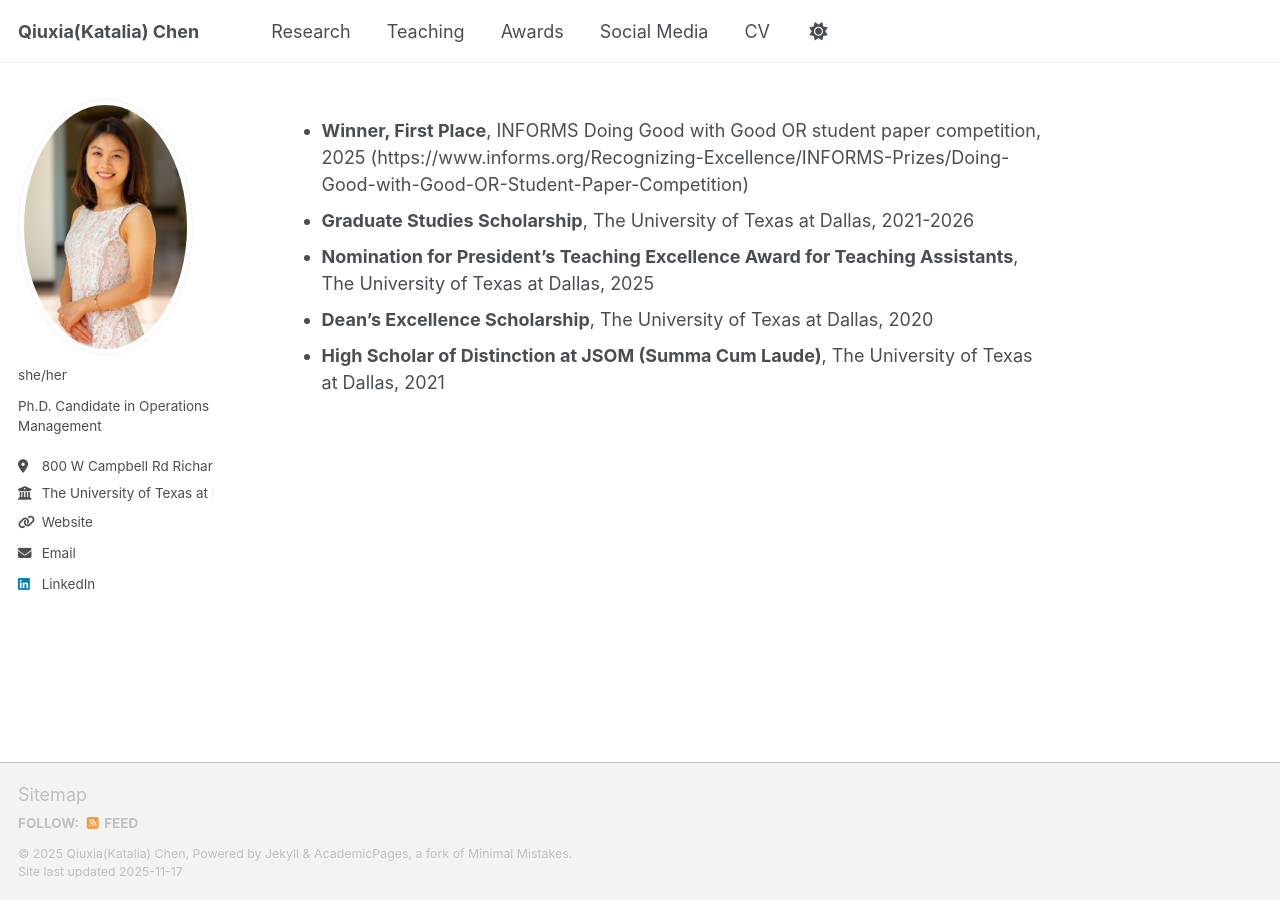
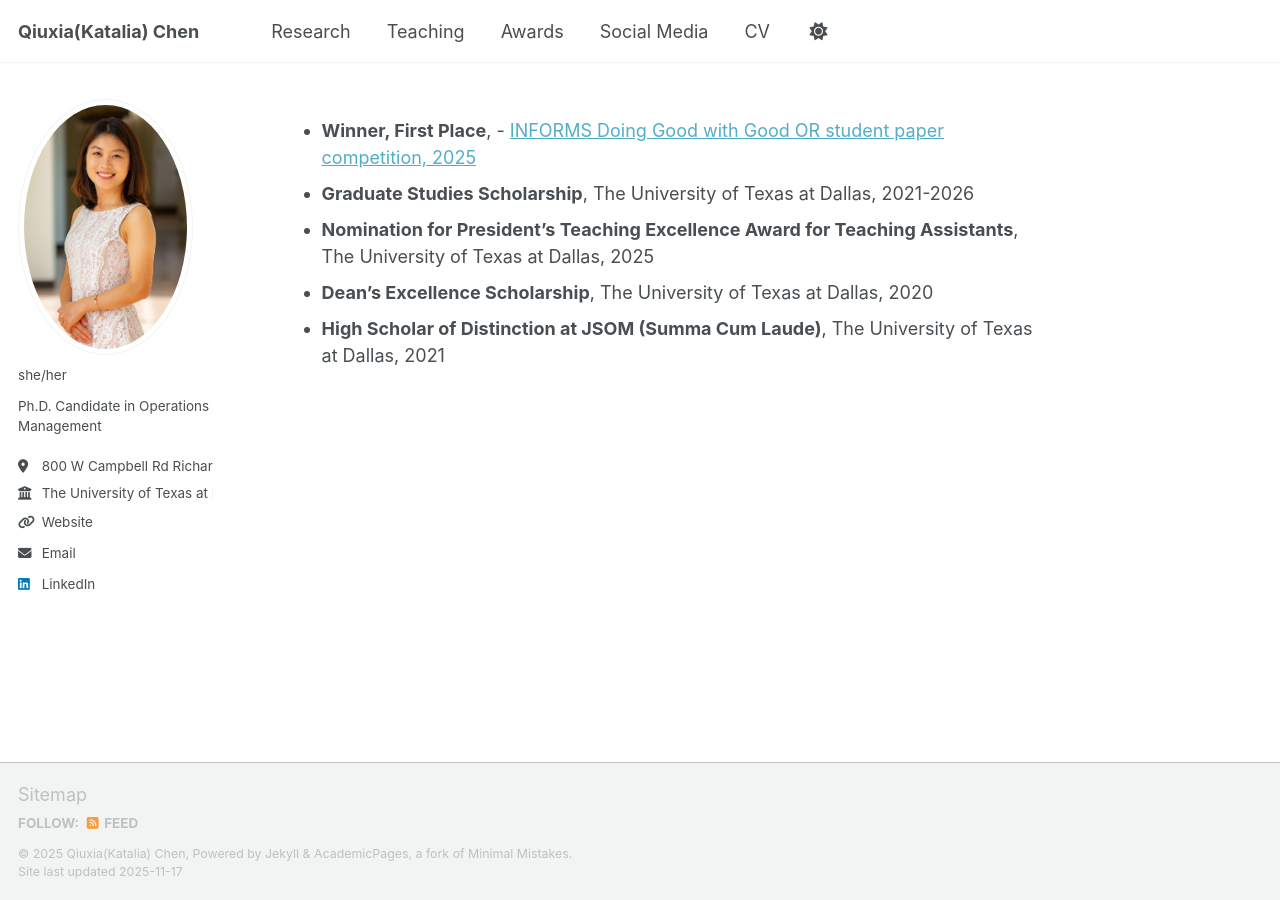
Before and after one commit to qxc2/kataliachen, a Jekyll site: the page built from _awards/awards.md, in a window 1280 px wide. Built offline with Jekyll 4.4.1, drawn with Linux system fonts in a browser that asks for light colours; a script that is not in the unit is left out.

Commit message:
Fix markdown formatting for award entry

```diff
--- a/_awards/awards.md
+++ b/_awards/awards.md
@@ -3,7 +3,7 @@ collection: awards
 permalink: /awards/
 ---
 
-  - **Winner, First Place**, INFORMS Doing Good with Good OR student paper competition, 2025 (https://www.informs.org/Recognizing-Excellence/INFORMS-Prizes/Doing-Good-with-Good-OR-Student-Paper-Competition)
+  - **Winner, First Place**, - [INFORMS Doing Good with Good OR student paper competition, 2025](https://www.informs.org/Recognizing-Excellence/INFORMS-Prizes/Doing-Good-with-Good-OR-Student-Paper-Competition)
   - **Graduate Studies Scholarship**, The University of Texas at Dallas,  2021-2026
   - **Nomination for President’s Teaching Excellence Award for Teaching Assistants**, The University of Texas at Dallas, 2025
   - **Dean’s Excellence Scholarship**, The University of Texas at Dallas,  2020
```
